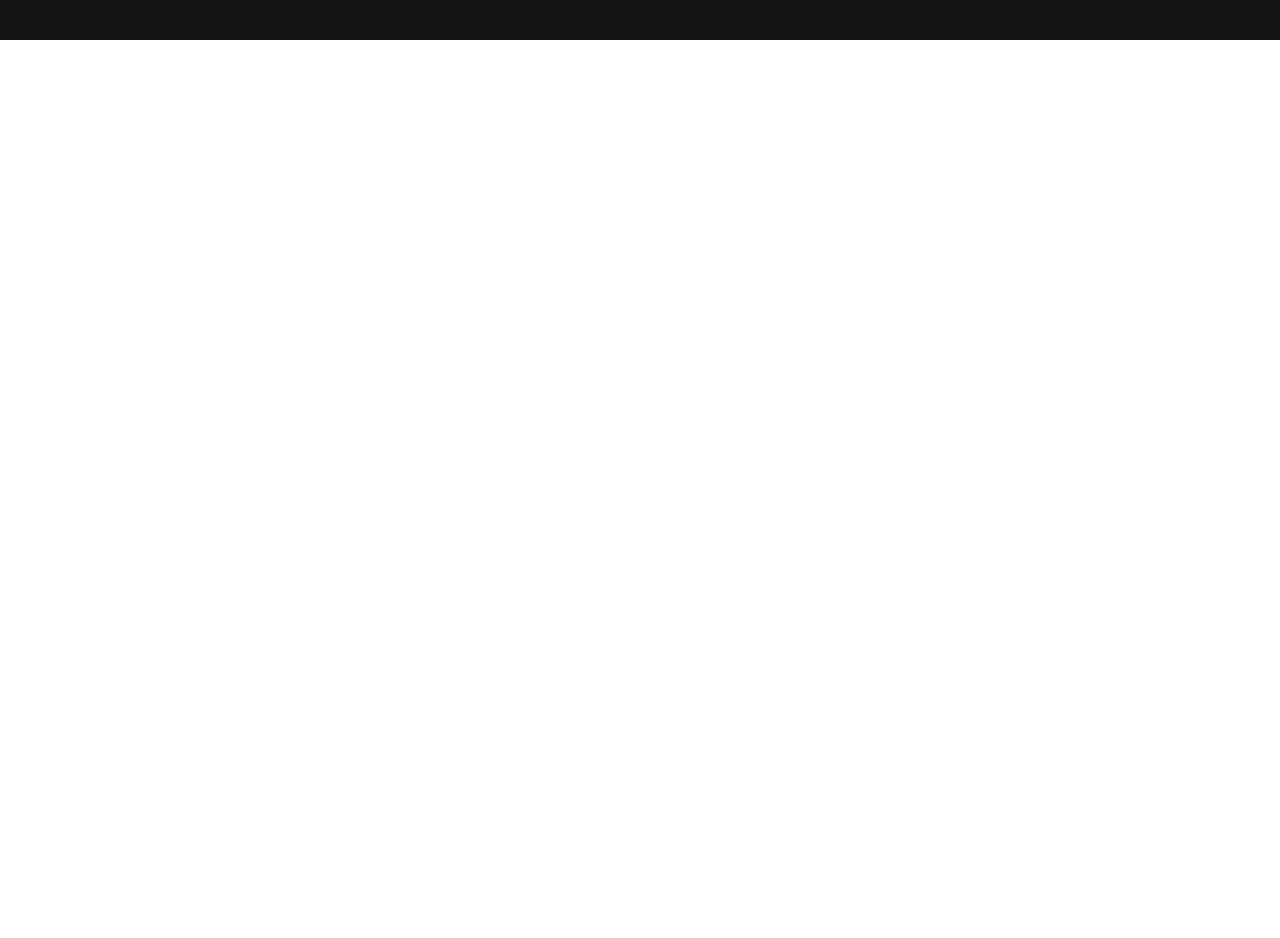
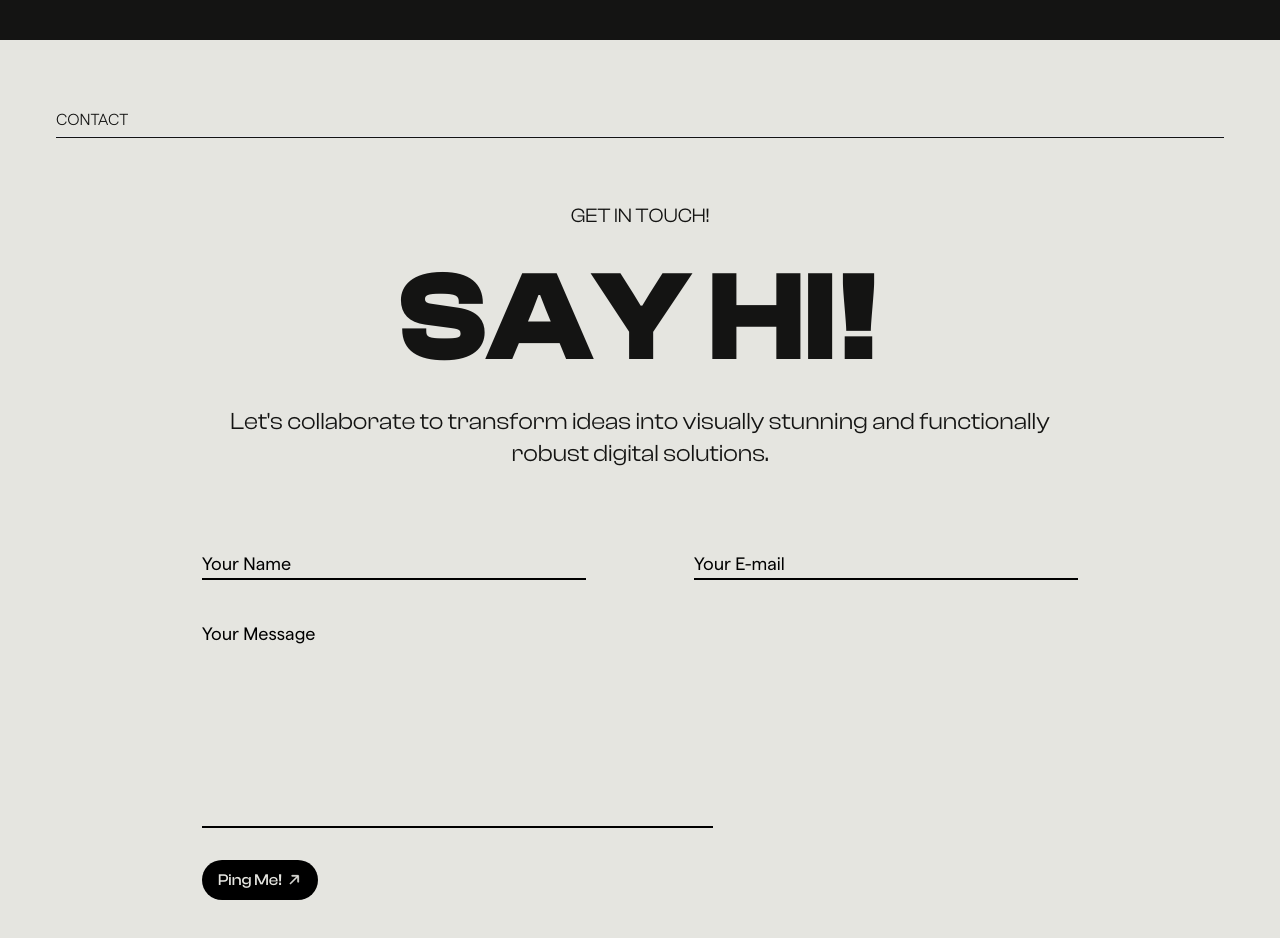
Before and after one commit to s4bbi/Portfolio-24, a React (Vite) app: page / in a window 1280 px wide. Shown: the part 7901-8839 px from the top of the page. Before the commit the page ends 7941 px from the top, so only its background shows below. Built offline with nearby package versions, Linux system fonts and the light colour scheme.

Commit message:
Contact From Added

```diff
--- /dev/null
+++ b/src/components/Contact.jsx
@@ -0,0 +1,52 @@
+import "../index.css";
+import { GoArrowUpRight } from 'react-icons/go';
+
+const Contact = () => {
+    return (
+        <div className="w-full px-6 md:px-14 text-blackD bg-white pb-10">
+            <div className="py-8 lg:py-16 font-mL text-xs md:text-base">
+                <p className="py-1">CONTACT</p>
+                <hr className="h-[2px] bg-blackD" />
+            </div>
+            <div className="flex flex-col">
+                <div className="w-full lg:w-9/12 mx-auto justify-center">
+                    <div className="flex flex-col items-center justify-center gap-6">
+                        <p className="text-base lg:text-xl font-cdR">GET IN TOUCH!</p>
+                        <p className="text-5xl lg:text-9xl font-cdB">SAY HI!</p>
+                        <p className="text-xs lg:text-2xl font-cdR text-center">
+                            Let's collaborate to transform ideas into visually stunning and functionally robust digital solutions.
+                        </p>
+                    </div>
+                    <div className="py-10 lg:py-20 w-full justify-center">
+                        <form className="flex flex-col lg:flex-row font-mR text-lg flex-wrap gap-10">
+                            <div className="flex justify-between w-full">
+                                <input
+                                    type="text"
+                                    placeholder="Your Name"
+                                    className="w-full lg:w-96 border-b-2 border-black outline-none bg-white placeholder:text-black"
+                                />
+                                <input
+                                    type="text"
+                                    placeholder="Your E-mail"
+                                    className="w-full lg:w-96 border-b-2 border-black outline-none bg-white placeholder:text-black"
+                                />
+                            </div>
+                            <textarea
+                                placeholder="Your Message"
+                                className="w-full lg:w-7/12 outline-none h-52 border-b-2 border-black bg-white placeholder:text-black mt-4 lg:mt-0 resize-none overflow-hidden"
+                                rows="4"
+                            />
+                        </form>
+                        <button className="bg-black text-white px-4 h-10 rounded-3xl mt-4 lg:mt-8">
+                            <span className="flex gap-1 font-cdM justify-center items-center text-xs lg:text-base">
+                            Ping Me! <GoArrowUpRight  className="stroke-1"/>
+                            </span>
+                        </button>
+                    </div>
+                </div>
+            </div>
+        </div>
+    );
+};
+
+export default Contact;
--- a/src/index.css
+++ b/src/index.css
@@ -38,6 +38,11 @@
 }
 
 @font-face {
+    font-family: ClashDisplay-Regular ;
+    src: url(../src/fonts/ClashDisplay-Regular.otf) format(opentype);
+}
+
+@font-face {
     font-family: ClashDisplay-Medium;
     src: url(../src/fonts/ClashDisplay-Medium.otf) format(opentype);
 }
@@ -46,3 +51,13 @@
     font-family: ClashDisplay-Semibold;
     src: url(../src/fonts/ClashDisplay-Semibold.otf) format(opentype);
 }
+
+@font-face {
+    font-family: ClashDisplay-Bold;
+    src: url(../src/fonts/ClashDisplay-Bold.otf) format(opentype);
+}
+
+input::placeholder {
+    color: black;
+    opacity: 1;
+}
--- a/src/pages/Homepage.jsx
+++ b/src/pages/Homepage.jsx
@@ -5,6 +5,7 @@ import Slide2 from '../components/Slide2.jsx'
 import Services from '../components/Services.jsx'
 import Projects from '../components/Projects.jsx'
 import About from '../components/About.jsx'
+import Contact from '../components/Contact.jsx'
 
 const Homepage = () => {
   return (
@@ -15,6 +16,7 @@ const Homepage = () => {
       <Services />
       <Projects />
       <About />
+      <Contact />
     </div>
   )
 }
--- a/tailwind.config.js
+++ b/tailwind.config.js
@@ -14,8 +14,10 @@ module.exports = {
         mH: "Matter-Heavy",
         wY: "With-You",
         cdL: "ClashDisplay-Light",
+        cdR: "ClashDisplay-Regular",
         cdM: "ClashDisplay-Medium",
         cdSB: "ClashDisplay-Semibold",
+        cdB: "ClashDisplay-Bold"
       },
       colors: {
         white: "#E5E5E0",
```
Also changed, not shown: src/fonts/ClashDisplay-Bold.otf (added), src/fonts/ClashDisplay-Regular.otf (added).
